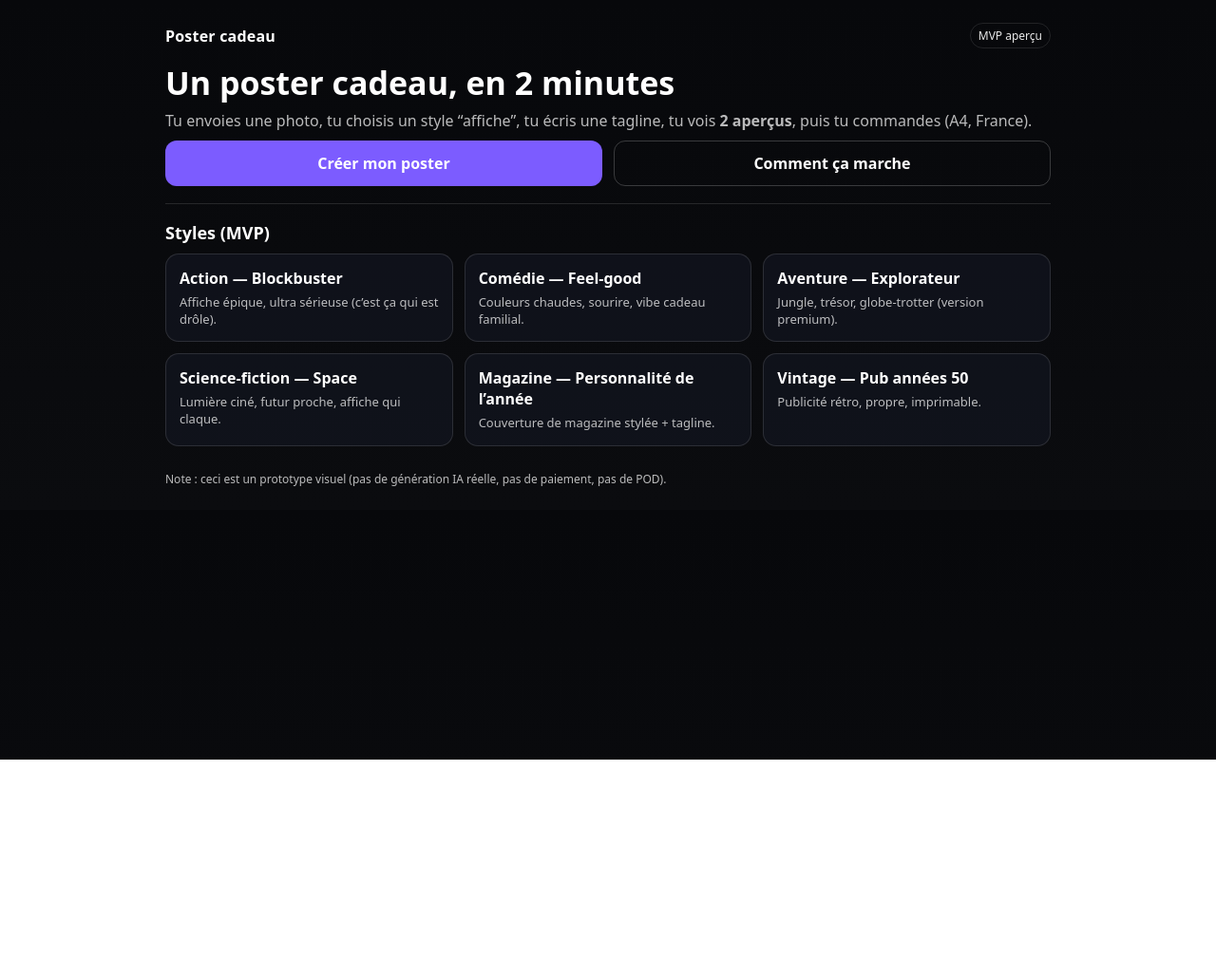
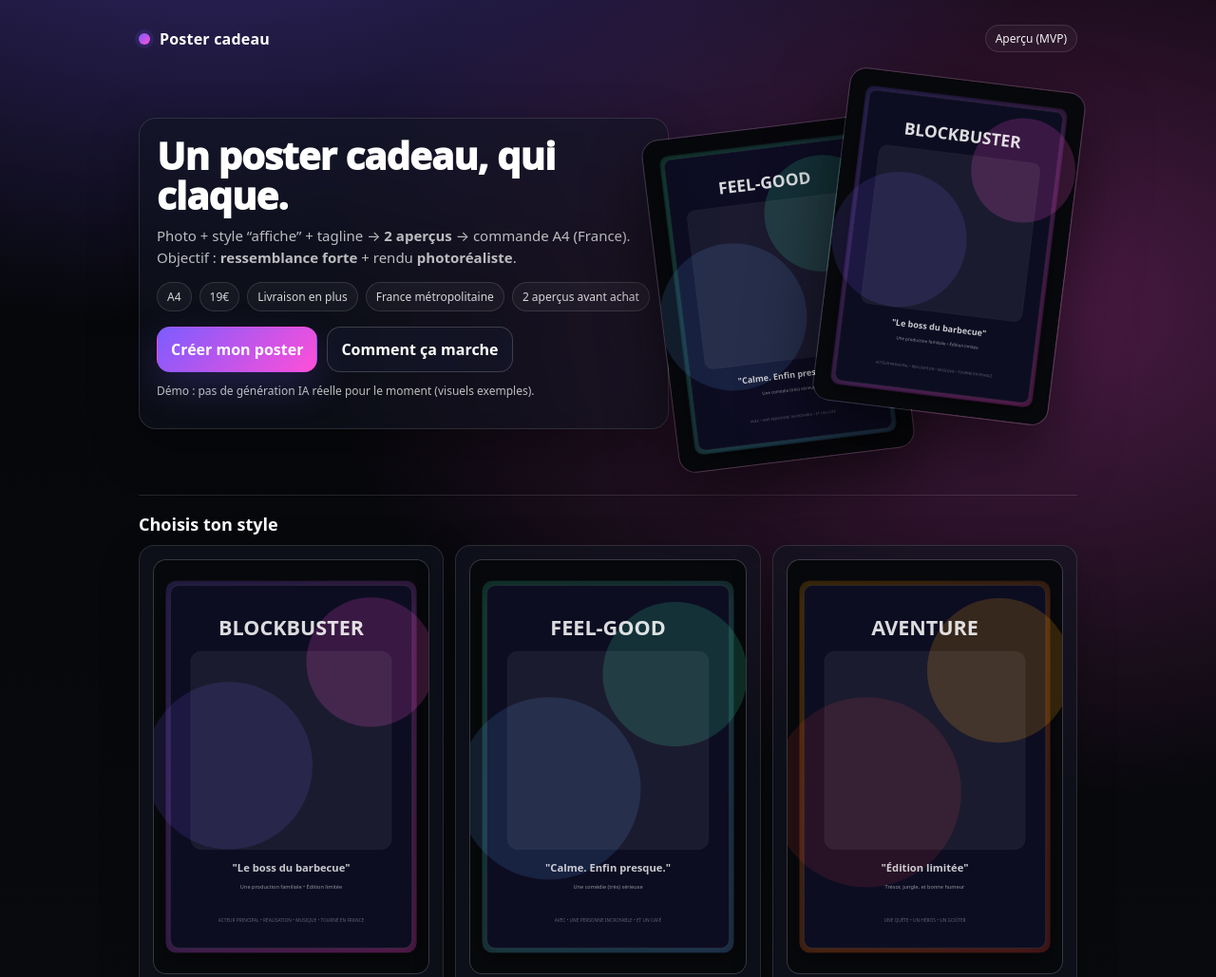
Before and after one commit to botswana-bot/poster-cadeau-mvp, a plain HTML site: page public/index.html in a window 1280 px wide. Shown: the top 1029 px of the page at 95% size. Before the commit the page ends 800 px from the top, so only its background shows below. Drawn offline with Linux system fonts and the light colour scheme.

Commit message:
UI polish: premium styling + poster mock images

```diff
--- a/public/app.css
+++ b/public/app.css
@@ -1,32 +1,60 @@
-:root{--bg:#0b0c0f;--card:#121521;--muted:rgba(255,255,255,.72);--line:rgba(255,255,255,.12);--brand:#7c5cff;}
+:root{--bg:#07080b;--card:rgba(18,21,33,.72);--muted:rgba(255,255,255,.72);--line:rgba(255,255,255,.12);--brand1:#7c5cff;--brand2:#ff4fd8;--ok:#34d399;}
 *{box-sizing:border-box}
-body{margin:0;font-family:system-ui,-apple-system,Segoe UI,Roboto,Helvetica,Arial,sans-serif;background:linear-gradient(180deg,#07080b, #0b0c0f);color:#fff}
+body{margin:0;font-family:ui-sans-serif,system-ui,-apple-system,Segoe UI,Roboto,Helvetica,Arial,sans-serif;background:
+  radial-gradient(900px 520px at 18% -10%, rgba(124,92,255,.42), rgba(0,0,0,0)),
+  radial-gradient(760px 520px at 85% 18%, rgba(255,79,216,.28), rgba(0,0,0,0)),
+  radial-gradient(900px 520px at 30% 108%, rgba(34,211,238,.18), rgba(0,0,0,0)),
+  linear-gradient(180deg,#05060a, #0b0c0f);
+  color:#fff;
+}
 a{color:#fff;text-decoration:none}
-.container{max-width:980px;margin:0 auto;padding:24px}
+.container{max-width:1040px;margin:0 auto;padding:26px}
 .topbar{display:flex;align-items:center;justify-content:space-between;margin-bottom:18px}
-.logo{font-weight:800;letter-spacing:.2px}
-.badge{font-size:12px;padding:4px 8px;border:1px solid var(--line);border-radius:999px;opacity:.9}
-.hero{display:grid;gap:10px;margin:18px 0 16px}
-.hero h1{font-size:34px;line-height:1.1;margin:0}
-.hero p{margin:0;color:var(--muted)}
+.logo{font-weight:900;letter-spacing:.2px;display:flex;align-items:center;gap:10px}
+.logoMark{width:12px;height:12px;border-radius:6px;background:linear-gradient(135deg,var(--brand1),var(--brand2));box-shadow:0 0 0 4px rgba(124,92,255,.12)}
+.badge{font-size:12px;padding:5px 10px;border:1px solid var(--line);border-radius:999px;opacity:.95;background:rgba(255,255,255,.04)}
+
+.hero2{display:grid;grid-template-columns:1.15fr .85fr;gap:18px;align-items:center;margin:18px 0 16px}
+@media (max-width: 880px){.hero2{grid-template-columns:1fr;}}
+.heroCard{border:1px solid var(--line);border-radius:18px;padding:18px;background:rgba(18,21,33,.55);backdrop-filter: blur(10px);box-shadow:0 18px 50px rgba(0,0,0,.35)}
+.heroTitle{font-size:40px;line-height:1.05;margin:0 0 10px;font-weight:950;letter-spacing:-.02em}
+.heroLead{margin:0;color:var(--muted);font-size:15px;line-height:1.55}
+.pills{display:flex;flex-wrap:wrap;gap:8px;margin:14px 0 0}
+.pill{font-size:12px;padding:6px 10px;border:1px solid var(--line);border-radius:999px;background:rgba(255,255,255,.04);color:rgba(255,255,255,.82)}
+.heroActions{display:flex;gap:10px;flex-wrap:wrap;margin-top:16px}
+
+.mockStack{position:relative;min-height:430px}
+.mockPoster{position:absolute;top:10px;right:10px;width:250px;transform:rotate(7deg);border-radius:18px;box-shadow:0 28px 70px rgba(0,0,0,.55);border:1px solid rgba(255,255,255,.16)}
+.mockPoster.second{top:60px;right:190px;width:250px;transform:rotate(-7deg);opacity:.98}
+@media (max-width: 880px){.mockStack{min-height:360px}.mockPoster{position:relative;top:auto;right:auto;transform:none;width:min(320px, 90%)}.mockPoster.second{display:none}}
+
 .grid{display:grid;grid-template-columns:repeat(auto-fit,minmax(240px,1fr));gap:12px}
-.card{background:rgba(18,21,33,.72);border:1px solid var(--line);border-radius:14px;padding:14px}
-.card h3{margin:0 0 6px;font-size:16px}
+.card{background:rgba(18,21,33,.64);border:1px solid rgba(255,255,255,.12);border-radius:16px;padding:14px;transition:transform .18s ease, border-color .18s ease, background .18s ease;box-shadow:0 14px 42px rgba(0,0,0,.25)}
+.card:hover{transform:translateY(-2px);border-color:rgba(255,255,255,.22);background:rgba(18,21,33,.78)}
+.card h3{margin:10px 0 6px;font-size:15px}
 .card p{margin:0;color:var(--muted);font-size:13px;line-height:1.35}
-.btn{display:inline-flex;gap:8px;align-items:center;justify-content:center;padding:12px 14px;border-radius:12px;border:1px solid rgba(255,255,255,.2);background:#14182a;color:#fff;font-weight:700}
-.btn.primary{background:var(--brand);border-color:transparent}
+.thumb{width:100%;aspect-ratio: 2 / 3;border-radius:14px;overflow:hidden;border:1px solid rgba(255,255,255,.14);background:rgba(255,255,255,.04)}
+.thumb img{width:100%;height:100%;object-fit:cover;display:block}
+
+.btn{display:inline-flex;gap:8px;align-items:center;justify-content:center;padding:12px 14px;border-radius:14px;border:1px solid rgba(255,255,255,.18);background:rgba(20,24,42,.66);color:#fff;font-weight:800;transition:transform .14s ease, box-shadow .14s ease, border-color .14s ease}
+.btn:hover{transform:translateY(-1px);border-color:rgba(255,255,255,.26)}
+.btn.primary{background:linear-gradient(135deg,var(--brand1),var(--brand2));border-color:transparent;box-shadow:0 16px 40px rgba(124,92,255,.22)}
+.btn.primary:hover{box-shadow:0 18px 46px rgba(255,79,216,.18), 0 18px 46px rgba(124,92,255,.18)}
 .btn.ghost{background:transparent}
+
 .form{display:grid;gap:12px}
 .field{display:grid;gap:6px}
 label{font-size:13px;color:var(--muted)}
-input,select{padding:11px 12px;border-radius:12px;border:1px solid rgba(255,255,255,.16);background:rgba(0,0,0,.25);color:#fff;outline:none}
+input,select{padding:11px 12px;border-radius:14px;border:1px solid rgba(255,255,255,.14);background:rgba(0,0,0,.24);color:#fff;outline:none}
+input:focus,select:focus{border-color:rgba(255,255,255,.28);box-shadow:0 0 0 4px rgba(124,92,255,.14)}
 small{color:var(--muted)}
 .row{display:flex;gap:12px;flex-wrap:wrap}
 .row > *{flex:1}
 .hr{height:1px;background:var(--line);margin:18px 0}
+
 .imggrid{display:grid;grid-template-columns:repeat(auto-fit,minmax(260px,1fr));gap:12px}
-.figure{background:rgba(18,21,33,.72);border:1px solid var(--line);border-radius:14px;padding:10px}
-.figure img{width:100%;height:auto;border-radius:12px;display:block}
+.figure{background:rgba(18,21,33,.64);border:1px solid rgba(255,255,255,.12);border-radius:16px;padding:10px;box-shadow:0 14px 42px rgba(0,0,0,.25)}
+.figure img{width:100%;height:auto;border-radius:14px;display:block}
 .meta{color:var(--muted);font-size:13px;line-height:1.4}
 .notice{color:var(--muted);font-size:12px;line-height:1.4}
 .footer{margin-top:26px;color:var(--muted);font-size:12px}
--- a/public/index.html
+++ b/public/index.html
@@ -9,25 +9,43 @@
   <body>
     <div class="container">
       <div class="topbar">
-        <div class="logo">Poster cadeau</div>
-        <div class="badge">MVP aperçu</div>
+        <div class="logo"><span class="logoMark"></span>Poster cadeau</div>
+        <div class="badge">Aperçu (MVP)</div>
       </div>
 
-      <section class="hero">
-        <h1>Un poster cadeau, en 2 minutes</h1>
-        <p>
-          Tu envoies une photo, tu choisis un style “affiche”, tu écris une tagline, tu vois
-          <b>2 aperçus</b>, puis tu commandes (A4, France).
-        </p>
-        <div class="row">
-          <a class="btn primary" href="/create.html">Créer mon poster</a>
-          <a class="btn ghost" href="/about.html">Comment ça marche</a>
+      <section class="hero2">
+        <div class="heroCard">
+          <h1 class="heroTitle">Un poster cadeau, qui claque.</h1>
+          <p class="heroLead">
+            Photo + style “affiche” + tagline → <b>2 aperçus</b> → commande A4 (France).
+            <br />
+            Objectif : <b>ressemblance forte</b> + rendu <b>photoréaliste</b>.
+          </p>
+          <div class="pills">
+            <span class="pill">A4</span>
+            <span class="pill">19€</span>
+            <span class="pill">Livraison en plus</span>
+            <span class="pill">France métropolitaine</span>
+            <span class="pill">2 aperçus avant achat</span>
+          </div>
+          <div class="heroActions">
+            <a class="btn primary" href="/create.html">Créer mon poster</a>
+            <a class="btn" href="/about.html">Comment ça marche</a>
+          </div>
+          <p class="notice" style="margin-top:12px">
+            Démo : pas de génération IA réelle pour le moment (visuels exemples).
+          </p>
+        </div>
+
+        <div class="mockStack" aria-hidden="true">
+          <img class="mockPoster second" src="/assets/poster-comedy.svg" alt="" />
+          <img class="mockPoster" src="/assets/poster-action.svg" alt="" />
         </div>
       </section>
 
       <div class="hr"></div>
 
-      <h2 style="margin:0 0 10px;font-size:18px">Styles (MVP)</h2>
+      <h2 style="margin:0 0 10px;font-size:18px">Choisis ton style</h2>
       <div id="styles" class="grid"></div>
 
       <div class="footer">
@@ -39,11 +57,28 @@
       import { STYLES, escapeHtml } from "/app.js";
 
       const el = document.querySelector('#styles');
+      const styleThumb = (id) => {
+        const map = {
+          action: '/assets/poster-action.svg',
+          comedy: '/assets/poster-comedy.svg',
+          adventure: '/assets/poster-adventure.svg',
+          scifi: '/assets/poster-scifi.svg',
+          magazine: '/assets/poster-magazine.svg',
+          vintage: '/assets/poster-vintage.svg',
+        };
+        return map[id] || '/assets/poster-action.svg';
+      };
+
       el.innerHTML = STYLES.map(s => `
-        <div class="card">
+        <a class="card" href="/create.html" style="display:block">
+          <div class="thumb"><img src="${styleThumb(s.id)}" alt="" loading="lazy" /></div>
           <h3>${escapeHtml(s.name)}</h3>
           <p>${escapeHtml(s.blurb)}</p>
-        </div>
+          <div style="margin-top:10px;display:flex;gap:8px;align-items:center">
+            <span class="pill" style="border-color:rgba(255,255,255,.16)">2 aperçus</span>
+            <span class="pill" style="border-color:rgba(255,255,255,.16)">A4</span>
+          </div>
+        </a>
       `).join('');
     </script>
   </body>
```
Also changed, not shown: public/checkout.html (+1 -1 lines), public/create.html (+2 -1 lines), public/order.html (+1 -1 lines), public/preview.html (+2 -1 lines), public/assets/poster-action.svg (added), public/assets/poster-adventure.svg (added), public/assets/poster-comedy.svg (added), public/assets/poster-magazine.svg (added), public/assets/poster-scifi.svg (added), public/assets/poster-vintage.svg (added).
